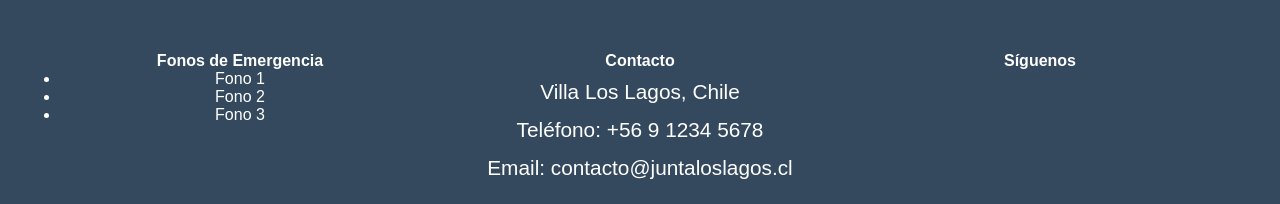
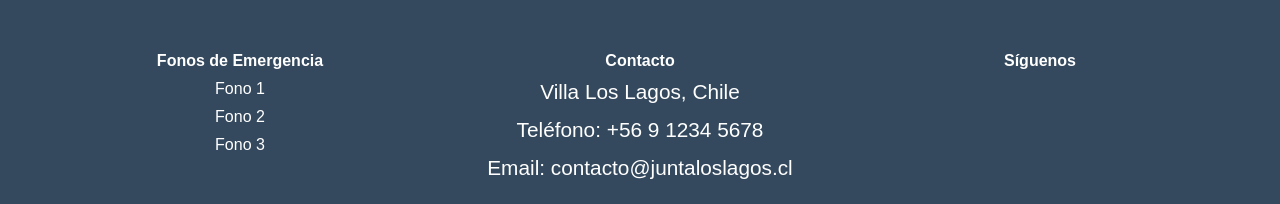
Before and after one commit to Benjamin1106/Proyeco-Portafolio, a React (Vite) app: page / in a window 1280 px wide. Shown: the part 1682-1886 px from the top of the page. Built offline with nearby package versions, Linux system fonts and the light colour scheme.

Commit message:
footer v2.2 change css

```diff
--- a/src/Componentes/footer.css
+++ b/src/Componentes/footer.css
@@ -19,6 +19,21 @@
     min-width: 200px;
     margin: 20px;
   }
+
+  .footer-num ul {
+    list-style: none;
+    padding: 0;
+  }
+
+  .footer-num ul li {
+    margin-top: 10px;
+  }
+
+  .footer-num ul li a {
+    color: white;
+    text-decoration: none;
+  }
+
 
   .footer-contact p {
     margin: 5px 0;
```
